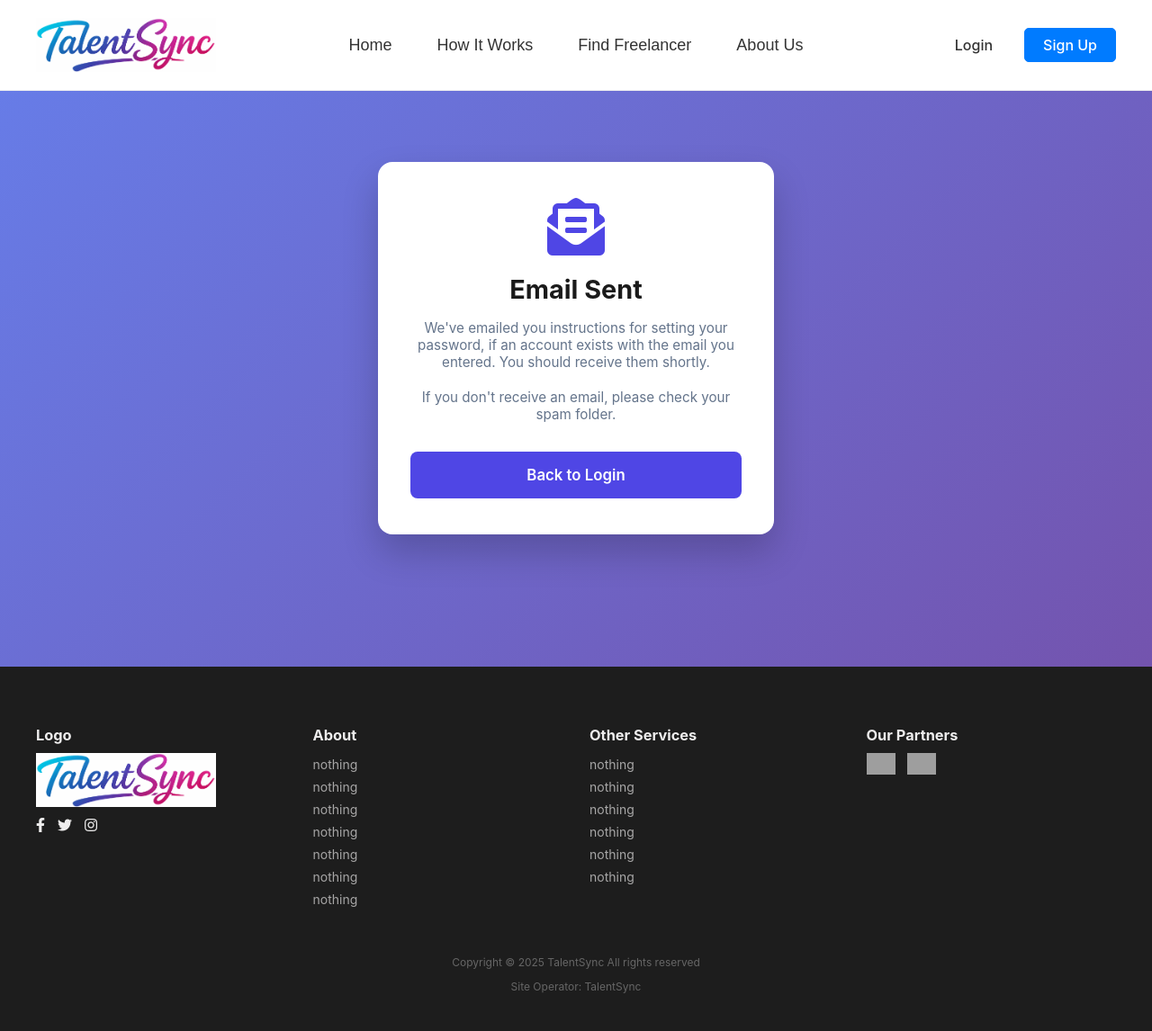
After one commit to leong8502/fyp_project, a Django app: page /password-reset/done/ in a window 1280 px wide. The commit adds this page. Shown: the whole page at 90% size. Run offline with Django 5.2, Linux system fonts and the light colour scheme; some libraries are stand-ins or nearby versions; grey boxes are pictures that could not be loaded.

Commit message:
remember me and forgot password backend

```diff
--- a/core/static/core/css/login.css
+++ b/core/static/core/css/login.css
@@ -2,11 +2,17 @@ body {
     background: linear-gradient(135deg, #667eea 0%, #764ba2 100%);
 }
 
+main {
+    min-height: 80vh;
+    display: flex;
+    flex-direction: column;
+}
+
 .container {
+    flex: 0.7;
     display: flex;
     align-items: center;
     justify-content: center;
-    padding: 20px;
 }
 
 .login-card {
@@ -16,6 +22,7 @@ body {
     overflow: hidden;
     width: 100%;
     max-width: 440px;
+    align-items: center;
     position: relative;
 }
 
--- a/core/templates/core/login.html
+++ b/core/templates/core/login.html
@@ -35,8 +35,8 @@
                 </div>
 
                 <div class="options">
-                    <label><input type="checkbox"> Remember me</label>
-                    <a href="#">Forgot password?</a>
+                    <label><input type="checkbox" name="remember_me"> Remember me</label>
+                    <a href="{% url 'password_reset' %}">Forgot password?</a>
                 </div>
 
                 <button type="submit" class="btn-login">Login</button>
--- a/core/templates/core/master.html
+++ b/core/templates/core/master.html
@@ -17,7 +17,7 @@
     <header class="site-header">
         <div class="nav_container">
             <!-- Logo on the left -->
-            <a href="{% url 'client_home' %}" class="logo-link">
+            <a href="{% url 'home' %}" class="logo-link">
                 <img class="logo" src="{% static 'core/images/logo.png' %}" alt="TalentSync Logo">
             </a>
 
--- /dev/null
+++ b/core/templates/reset_password/password_reset_done.html
@@ -0,0 +1,32 @@
+{% extends 'core/master.html' %}
+{% load static %}
+
+{% block title %}Email Sent{% endblock %}
+
+{% block extra_css %}
+<link rel="stylesheet" href="{% static 'core/css/login.css' %}">
+{% endblock %}
+
+{% block content %}
+<div class="container">
+    <div class="login-card">
+        <div class="form-container" style="text-align: center;">
+            <div style="margin-bottom: 20px; color: #4f46e5;">
+                <i class="fas fa-envelope-open-text fa-4x"></i>
+            </div>
+            <h1>Email Sent</h1>
+            <p class="subtitle" style="margin-bottom: 20px;">
+                We've emailed you instructions for setting your password, if an account exists with the email you
+                entered. You should receive them shortly.
+            </p>
+            <p class="subtitle">
+                If you don't receive an email, please check your spam folder.
+            </p>
+
+            <a href="{% url 'login' %}" class="btn-login"
+                style="text-align: center; display: block; text-decoration: none; margin-top: 30px; width: auto;">Back
+                to Login</a>
+        </div>
+    </div>
+</div>
+{% endblock %}
--- a/core/urls.py
+++ b/core/urls.py
@@ -2,6 +2,7 @@
 from django.urls import path
 from .views import match_jobs, login
 from . import views  # for home view
+from django.contrib.auth import views as auth_views
 
 urlpatterns = [
     # both part
@@ -16,6 +17,21 @@ urlpatterns = [
     path('register/freelancer/', views.register_freelancer, name='register_freelancer'),
     path('register/client/', views.register_client, name='register_client'),
     path('verify-email/<str:uidb64>/<str:token>/', views.verify_email, name='verify_email'),
+
+    # Password Reset
+    path('password-reset/',
+         auth_views.PasswordResetView.as_view(template_name='reset_password/password_reset_form.html'),
+         name='password_reset'),
+    path('password-reset/done/',
+         auth_views.PasswordResetDoneView.as_view(template_name='reset_password/password_reset_done.html'),
+         name='password_reset_done'),
+    path('password-reset-confirm/<uidb64>/<token>/',
+         auth_views.PasswordResetConfirmView.as_view(template_name='reset_password/password_reset_confirm.html'),
+         name='password_reset_confirm'),
+    path('password-reset-complete/',
+         auth_views.PasswordResetCompleteView.as_view(template_name='reset_password/password_reset_complete.html'),
+         name='password_reset_complete'),
+
     # idk what is this part
     path('match/', match_jobs, name='match_jobs'),
     # client part
--- a/core/views.py
+++ b/core/views.py
@@ -59,6 +59,12 @@ def login(request):
 
         # SUCCESS
         auth_login(request, user)
+
+        # Remember Me Logic
+        if request.POST.get('remember_me'):
+            request.session.set_expiry(1209600) # 2 weeks (for tick then login)
+        else:
+            request.session.set_expiry(0) # Expires when browser closes (for untick then login)
 
         if role == "client":
             return redirect("client_home")
```
Also changed, not shown: core/templates/core/registerSelection.html (+7 -1 lines), core/templates/reset_password/password_reset_complete.html (added, +27 -0 lines), core/templates/reset_password/password_reset_confirm.html (added, +37 -0 lines), core/templates/reset_password/password_reset_form.html (added, +33 -0 lines).
